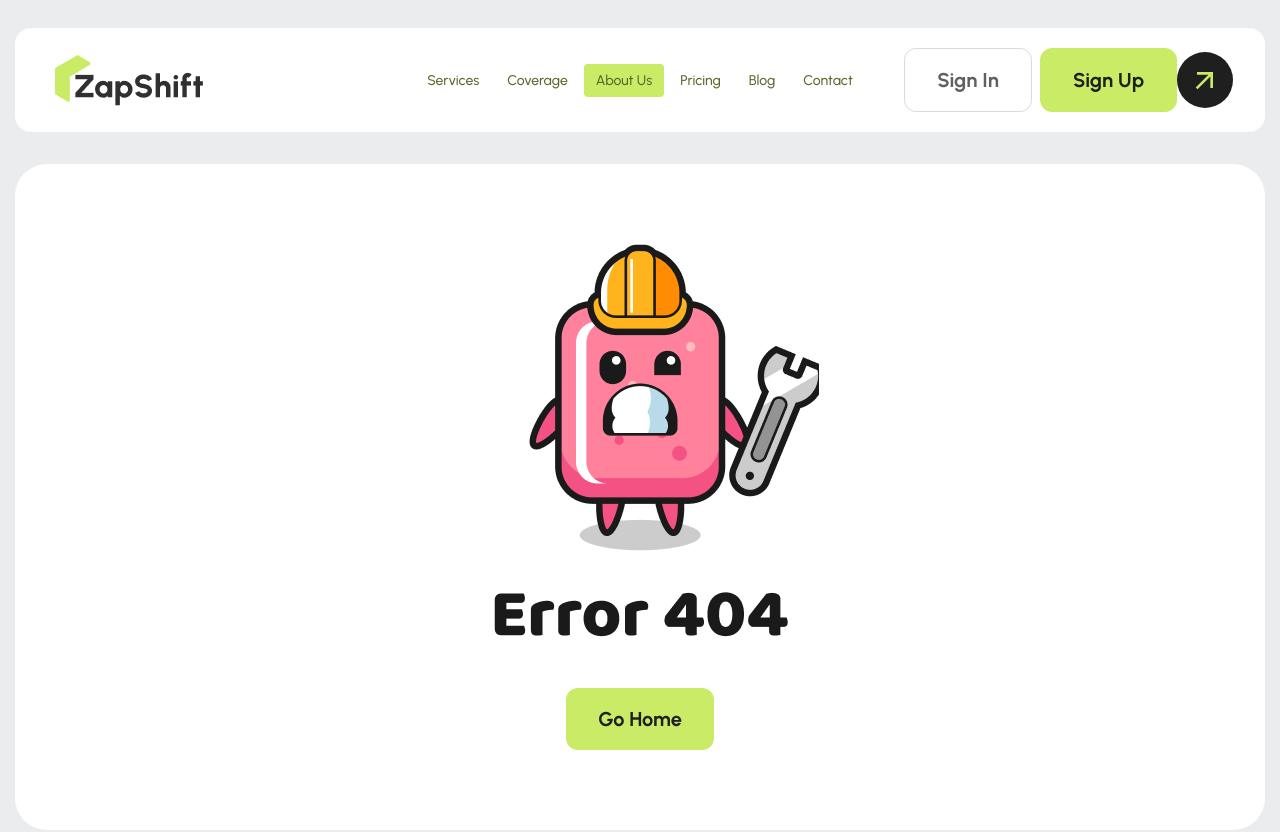
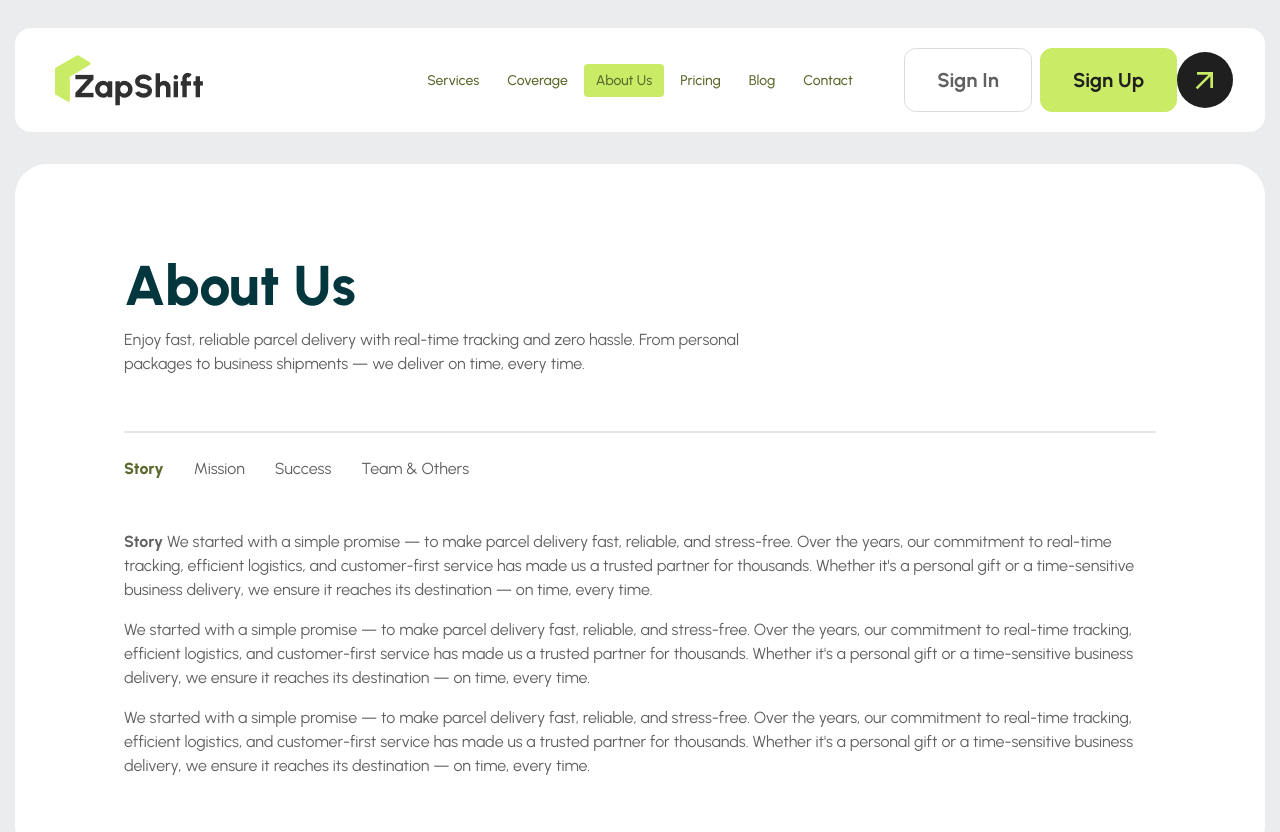
Before and after one commit to rakeebhasan09/ZapShift-client, a React (Vite) app: page /about-us in a window 1280 px wide. Shown: the top 832 px of the page. Built offline with nearby package versions, Linux system fonts and the light colour scheme.

Commit message:
About page has been added.

```diff
--- a/package.json
+++ b/package.json
@@ -18,6 +18,7 @@
     "react-leaflet": "^5.0.0-rc.2",
     "react-responsive-carousel": "^3.2.23",
     "react-router": "^7.9.6",
+    "react-tabs": "^6.1.0",
     "swiper": "^12.0.3",
     "tailwindcss": "^4.1.17"
   },
--- /dev/null
+++ b/src/components/Container/Container.jsx
@@ -0,0 +1,9 @@
+const Container = ({ children }) => {
+	return (
+		<div className="py-10 md:py-16 lg:py-20 px-5 md:px-10 lg:px-[109px] bg-white rounded-2xl lg:rounded-4xl">
+			{children}
+		</div>
+	);
+};
+
+export default Container;
--- a/src/index.css
+++ b/src/index.css
@@ -42,3 +42,22 @@ body {
 button {
 	cursor: pointer;
 }
+
+.react-tabs__tab-list {
+	border-bottom: 0 !important;
+	display: flex;
+	flex-wrap: wrap;
+	align-items: center;
+	gap: 30px;
+	margin-bottom: 50px !important;
+}
+
+.react-tabs__tab {
+	border: 0 !important;
+	padding: 0 !important;
+}
+
+.react-tabs__tab.react-tabs__tab--selected {
+	color: #5b6a2e;
+	font-weight: 800;
+}
--- /dev/null
+++ b/src/pages/About/About.jsx
@@ -0,0 +1,220 @@
+import Container from "../../components/Container/Container";
+import { Tab, Tabs, TabList, TabPanel } from "react-tabs";
+import "react-tabs/style/react-tabs.css";
+
+const About = () => {
+	return (
+		<section className="mt-4 lg:mt-8 mb-8 md:mb-16 lg:mb-32">
+			<div className="container">
+				<Container>
+					<div>
+						{/* Title */}
+						<div className="max-w-[630px]">
+							<h3 className="text-[25px] md:text-[40px] lg:text-[56px] text-secondary font-extrabold">
+								About Us
+							</h3>
+							<p className="mb-4 md:mb-8 lg:mb-12">
+								Enjoy fast, reliable parcel delivery with
+								real-time tracking and zero hassle. From
+								personal packages to business shipments — we
+								deliver on time, every time.
+							</p>
+						</div>
+						{/* Divider */}
+						<div className="divider"></div>
+						{/* Tabs Area */}
+						<div>
+							<Tabs>
+								<TabList>
+									<Tab>Story</Tab>
+									<Tab>Mission</Tab>
+									<Tab>Success</Tab>
+									<Tab>Team & Others</Tab>
+								</TabList>
+
+								<TabPanel>
+									<div className="flex flex-col gap-4">
+										<p>
+											<strong>Story</strong> We started
+											with a simple promise — to make
+											parcel delivery fast, reliable, and
+											stress-free. Over the years, our
+											commitment to real-time tracking,
+											efficient logistics, and
+											customer-first service has made us a
+											trusted partner for thousands.
+											Whether it's a personal gift or a
+											time-sensitive business delivery, we
+											ensure it reaches its destination —
+											on time, every time.
+										</p>
+										<p>
+											We started with a simple promise —
+											to make parcel delivery fast,
+											reliable, and stress-free. Over the
+											years, our commitment to real-time
+											tracking, efficient logistics, and
+											customer-first service has made us a
+											trusted partner for thousands.
+											Whether it's a personal gift or a
+											time-sensitive business delivery, we
+											ensure it reaches its destination —
+											on time, every time.
+										</p>
+										<p>
+											We started with a simple promise —
+											to make parcel delivery fast,
+											reliable, and stress-free. Over the
+											years, our commitment to real-time
+											tracking, efficient logistics, and
+											customer-first service has made us a
+											trusted partner for thousands.
+											Whether it's a personal gift or a
+											time-sensitive business delivery, we
+											ensure it reaches its destination —
+											on time, every time.
+										</p>
+									</div>
+								</TabPanel>
+								<TabPanel>
+									<div className="flex flex-col gap-4">
+										<p>
+											<strong>Mission</strong> We started
+											with a simple promise — to make
+											parcel delivery fast, reliable, and
+											stress-free. Over the years, our
+											commitment to real-time tracking,
+											efficient logistics, and
+											customer-first service has made us a
+											trusted partner for thousands.
+											Whether it's a personal gift or a
+											time-sensitive business delivery, we
+											ensure it reaches its destination —
+											on time, every time.
+										</p>
+										<p>
+											We started with a simple promise —
+											to make parcel delivery fast,
+											reliable, and stress-free. Over the
+											years, our commitment to real-time
+											tracking, efficient logistics, and
+											customer-first service has made us a
+											trusted partner for thousands.
+											Whether it's a personal gift or a
+											time-sensitive business delivery, we
+											ensure it reaches its destination —
+											on time, every time.
+										</p>
+										<p>
+											We started with a simple promise —
+											to make parcel delivery fast,
+											reliable, and stress-free. Over the
+											years, our commitment to real-time
+											tracking, efficient logistics, and
+											customer-first service has made us a
+											trusted partner for thousands.
+											Whether it's a personal gift or a
+											time-sensitive business delivery, we
+											ensure it reaches its destination —
+											on time, every time.
+										</p>
+									</div>
+								</TabPanel>
+								<TabPanel>
+									<div className="flex flex-col gap-4">
+										<p>
+											<strong>Success</strong> We started
+											with a simple promise — to make
+											parcel delivery fast, reliable, and
+											stress-free. Over the years, our
+											commitment to real-time tracking,
+											efficient logistics, and
+											customer-first service has made us a
+											trusted partner for thousands.
+											Whether it's a personal gift or a
+											time-sensitive business delivery, we
+											ensure it reaches its destination —
+											on time, every time.
+										</p>
+										<p>
+											We started with a simple promise —
+											to make parcel delivery fast,
+											reliable, and stress-free. Over the
+											years, our commitment to real-time
+											tracking, efficient logistics, and
+											customer-first service has made us a
+											trusted partner for thousands.
+											Whether it's a personal gift or a
+											time-sensitive business delivery, we
+											ensure it reaches its destination —
+											on time, every time.
+										</p>
+										<p>
+											We started with a simple promise —
+											to make parcel delivery fast,
+											reliable, and stress-free. Over the
+											years, our commitment to real-time
+											tracking, efficient logistics, and
+											customer-first service has made us a
+											trusted partner for thousands.
+											Whether it's a personal gift or a
+											time-sensitive business delivery, we
+											ensure it reaches its destination —
+											on time, every time.
+										</p>
+									</div>
+								</TabPanel>
+								<TabPanel>
+									<div className="flex flex-col gap-4">
+										<p>
+											<strong>Team & Others</strong> We
+											started with a simple promise — to
+											make parcel delivery fast, reliable,
+											and stress-free. Over the years, our
+											commitment to real-time tracking,
+											efficient logistics, and
+											customer-first service has made us a
+											trusted partner for thousands.
+											Whether it's a personal gift or a
+											time-sensitive business delivery, we
+											ensure it reaches its destination —
+											on time, every time.
+										</p>
+										<p>
+											We started with a simple promise —
+											to make parcel delivery fast,
+											reliable, and stress-free. Over the
+											years, our commitment to real-time
+											tracking, efficient logistics, and
+											customer-first service has made us a
+											trusted partner for thousands.
+											Whether it's a personal gift or a
+											time-sensitive business delivery, we
+											ensure it reaches its destination —
+											on time, every time.
+										</p>
+										<p>
+											We started with a simple promise —
+											to make parcel delivery fast,
+											reliable, and stress-free. Over the
+											years, our commitment to real-time
+											tracking, efficient logistics, and
+											customer-first service has made us a
+											trusted partner for thousands.
+											Whether it's a personal gift or a
+											time-sensitive business delivery, we
+											ensure it reaches its destination —
+											on time, every time.
+										</p>
+									</div>
+								</TabPanel>
+							</Tabs>
+						</div>
+					</div>
+				</Container>
+			</div>
+		</section>
+	);
+};
+
+export default About;
--- a/src/routes/router.jsx
+++ b/src/routes/router.jsx
@@ -3,6 +3,7 @@ import RootLayout from "../layouts/RootLayout";
 import Home from "../pages/Home/Home/Home";
 import Coverage from "../pages/Coverage/Coverage";
 import Error from "../pages/Error/Error";
+import About from "../pages/About/About";
 
 export const router = createBrowserRouter([
 	{
@@ -20,6 +21,10 @@ export const router = createBrowserRouter([
 				Component: Coverage,
 			},
 			{
+				path: "about-us",
+				Component: About,
+			},
+			{
 				path: "*",
 				Component: Error,
 			},
```
Also changed, not shown: 1 other file (tests, documents, lock files or other folders).
